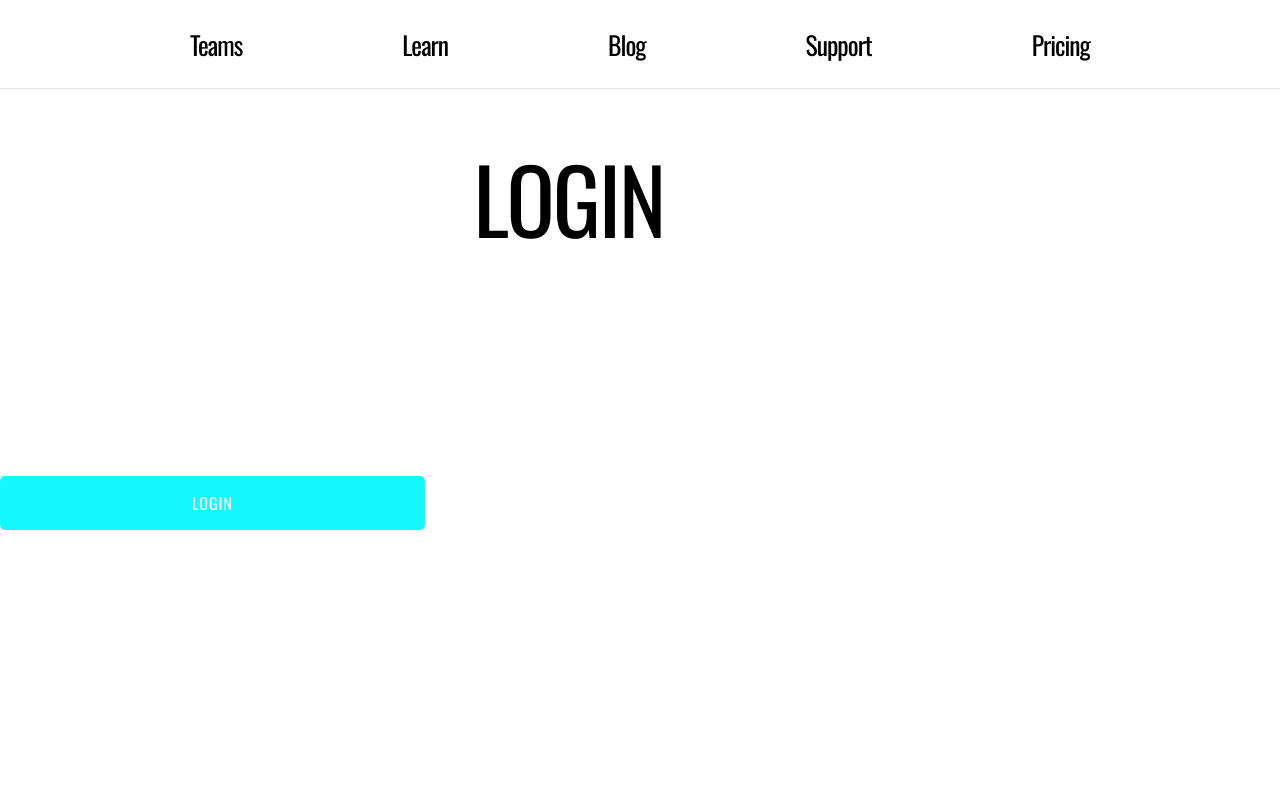
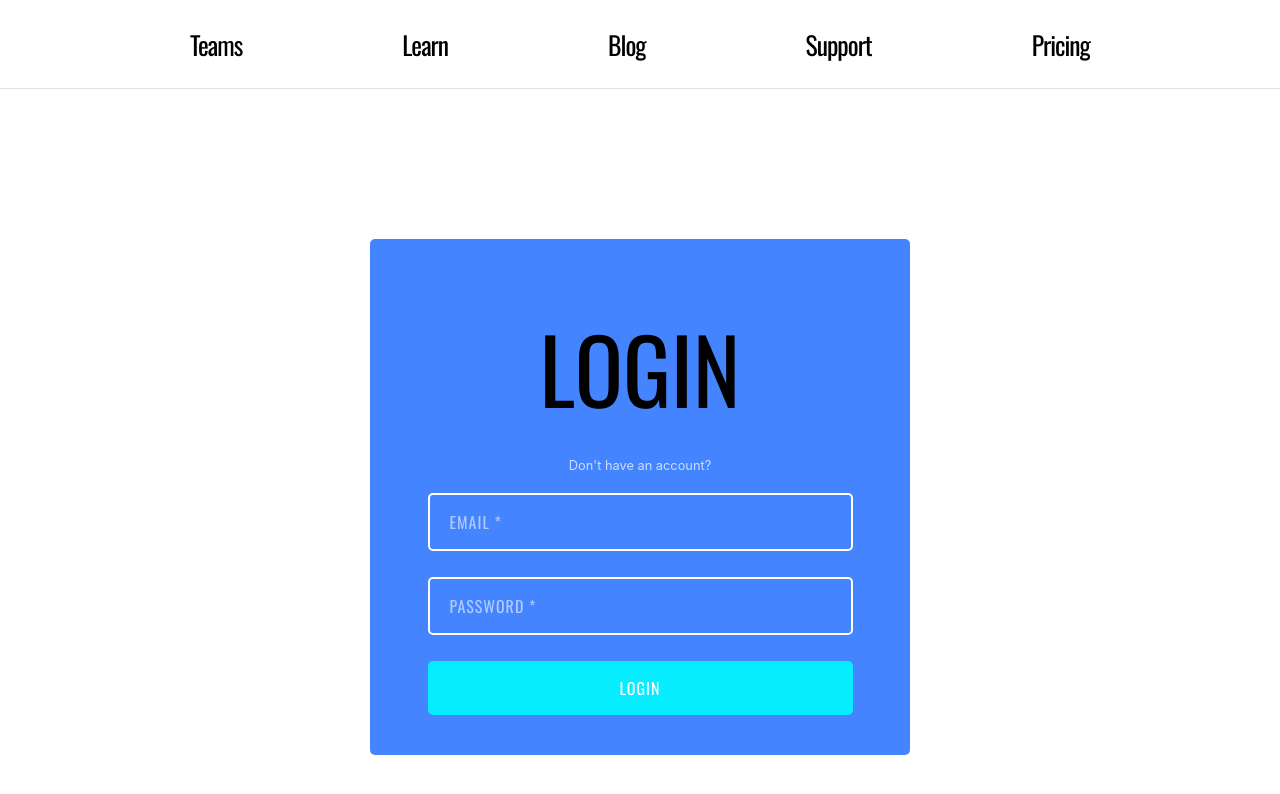
Before and after one commit to Touch-Base/TouchBaseFrontEnd, a React (Create React App) app: page /login in a window 1280 px wide. Shown: the top 794 px of the page. Built offline with nearby package versions, Linux system fonts and the light colour scheme.

Commit message:
set up basic login styling

```diff
--- a/src/Components/LandingPage/Login.jsx
+++ b/src/Components/LandingPage/Login.jsx
@@ -5,6 +5,7 @@ import { navigate } from '@reach/router';
 import { Formik } from 'formik';
 import { loginUser } from '../../actions/index';
 import * as Yup from 'yup';
+import '../../Styling/login.scss';
 
 class Login extends Component {
     constructor(props) {
--- /dev/null
+++ b/src/Styling/login.scss
@@ -0,0 +1,16 @@
+.login {
+    display: flex;
+    flex-direction: column;
+    align-items: center;
+    margin: 150px auto;
+    width: 500px;
+    padding: 20px;
+    color: white;
+    background: rgba(0, 89, 255, 0.733);
+    border-radius: 5px;
+
+    h1 {
+        font-family: 'Oswald', sans-serif;
+        letter-spacing: 0px;
+    }
+}
```
